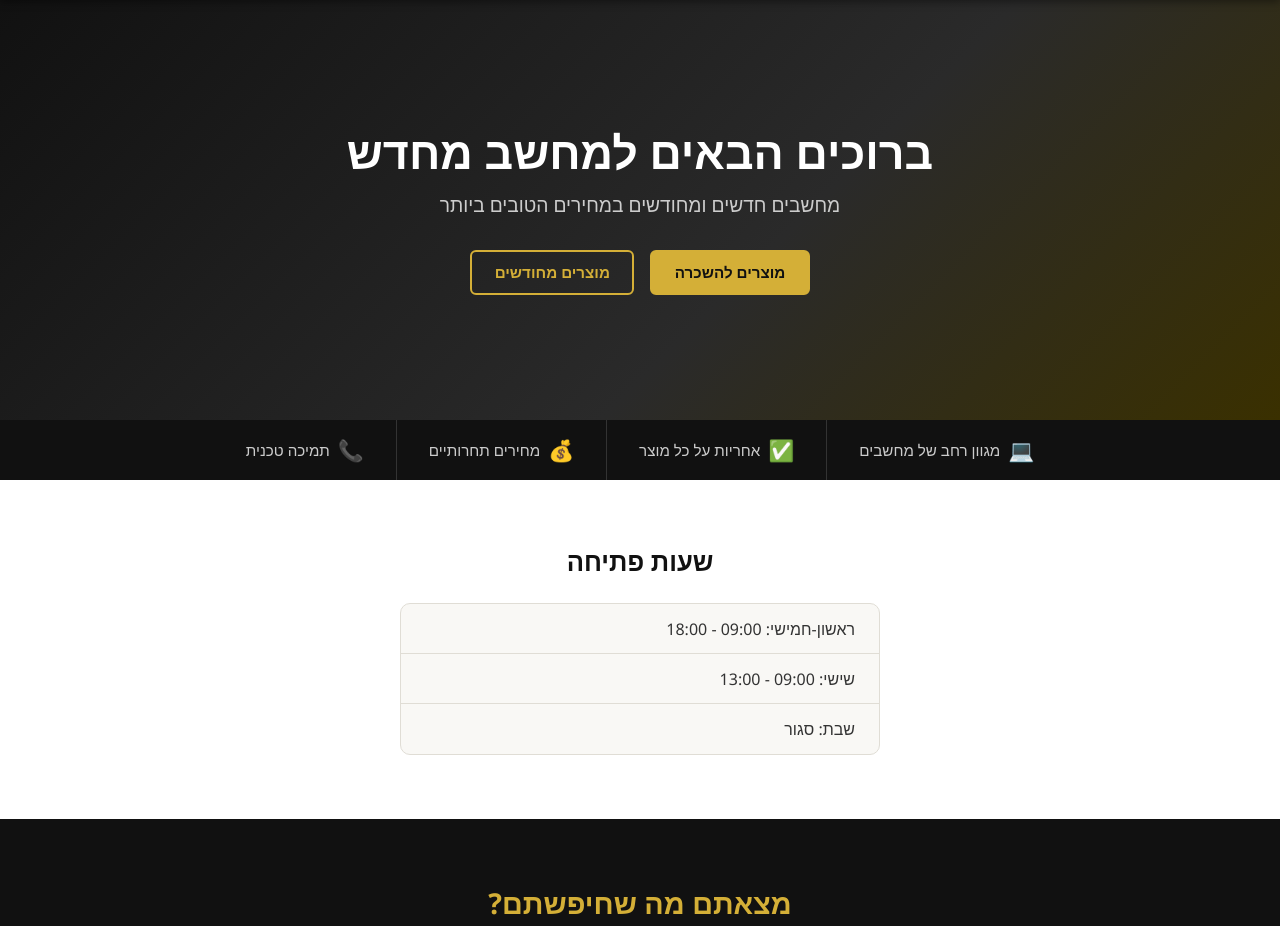
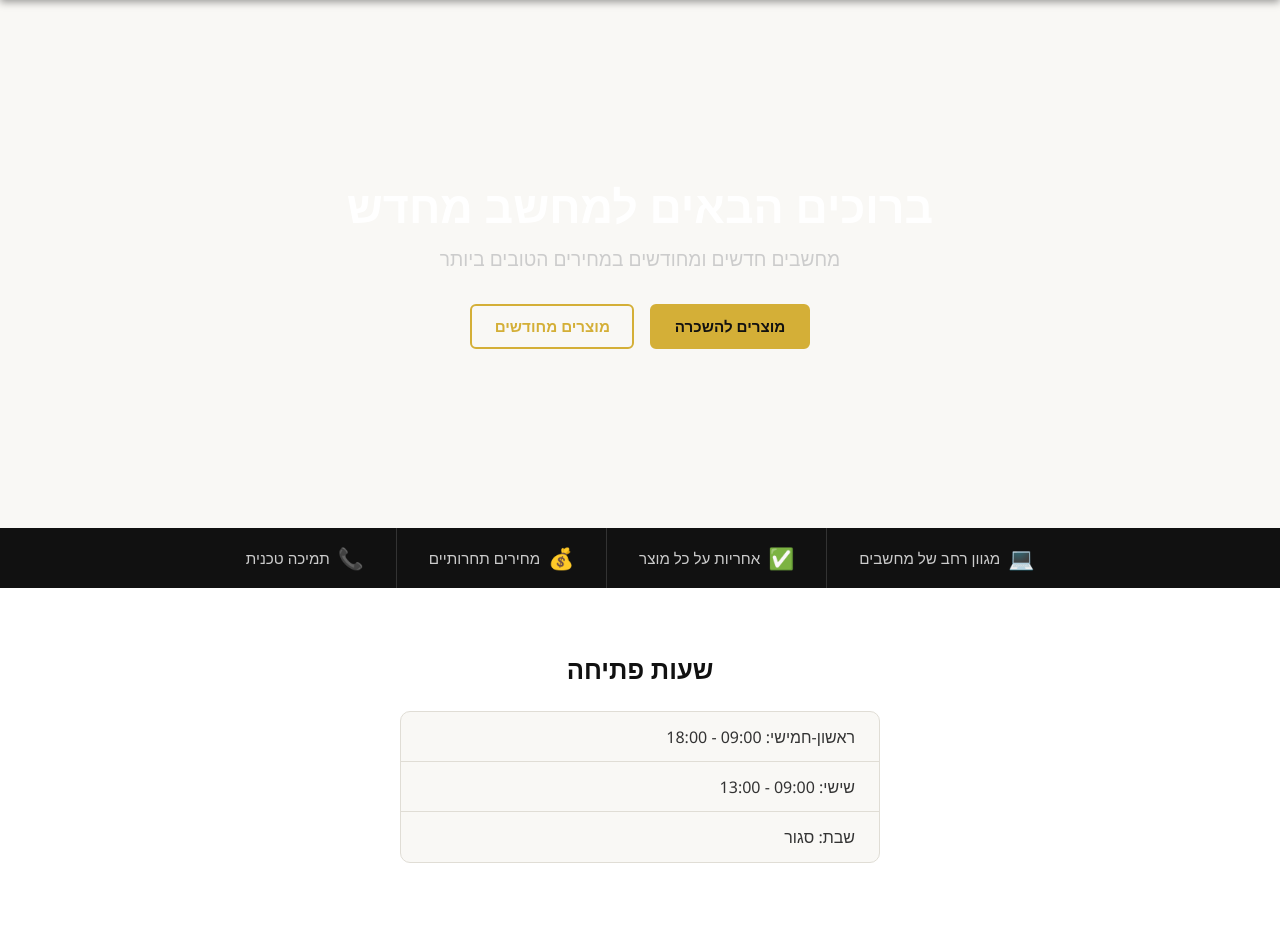
Before and after one commit to ShukiKroizer/MechashevMechadash, a Flask app: page / in a window 1280 px wide. Shown: the part 64-990 px from the top of the page. Run offline with Flask 3, Linux system fonts and the light colour scheme.

Commit message:
hero: center content vertically and horizontally

```diff
--- a/static/css/style.css
+++ b/static/css/style.css
@@ -157,7 +157,16 @@ ul { list-style: none; }
 /* ══════════════════════════════════════════
    HERO
 ══════════════════════════════════════════ */
-.hero { position: relative; width: 100%; overflow: hidden; }
+.hero {
+  position: relative;
+  width: 100%;
+  overflow: hidden;
+  min-height: 66vh;
+  height: auto;
+  display: flex;
+  align-items: center;
+  justify-content: center;
+}
 .hero-img { width: 100%; max-height: 520px; object-fit: cover; display: block; }
 .hero-placeholder {
   background: linear-gradient(135deg, var(--black) 0%, var(--dark-2) 60%, #3a3000 100%);
--- a/templates/home.html
+++ b/templates/home.html
@@ -3,11 +3,7 @@
 
 {% block content %}
 <!-- ── Hero ── -->
-<section class="hero">
-  {% if hero_image %}
-    <img src="{{ hero_image if hero_image.startswith('http') else url_for('static', filename='uploads/' ~ hero_image) }}" alt="באנר ראשי" class="hero-img" />
-  {% else %}
-    <div class="hero-placeholder">
+<section class="hero" {% if hero_image %}style="background-image: linear-gradient(rgba(0,0,0,0.4), rgba(0,0,0,0.4)), url('{{ hero_image if hero_image.startswith('http') else url_for('static', filename='uploads/' ~ hero_image) }}'); background-size: cover; background-position: center;"{% endif %}>
   <div class="hero-text-block">
     <h1>ברוכים הבאים למחשב מחדש</h1>
     <p>מחשבים חדשים ומחודשים במחירים הטובים ביותר</p>
@@ -16,8 +12,6 @@
       <a href="{{ url_for('refurbished_products') }}" class="btn btn-outline">מוצרים מחודשים</a>
     </div>
   </div>
-    </div>
-  {% endif %}
 </section>
 
 <!-- ── Features strip ── -->
```
Also changed, not shown: 1 other file. Lines whose indentation alone changed are shown as unchanged.
